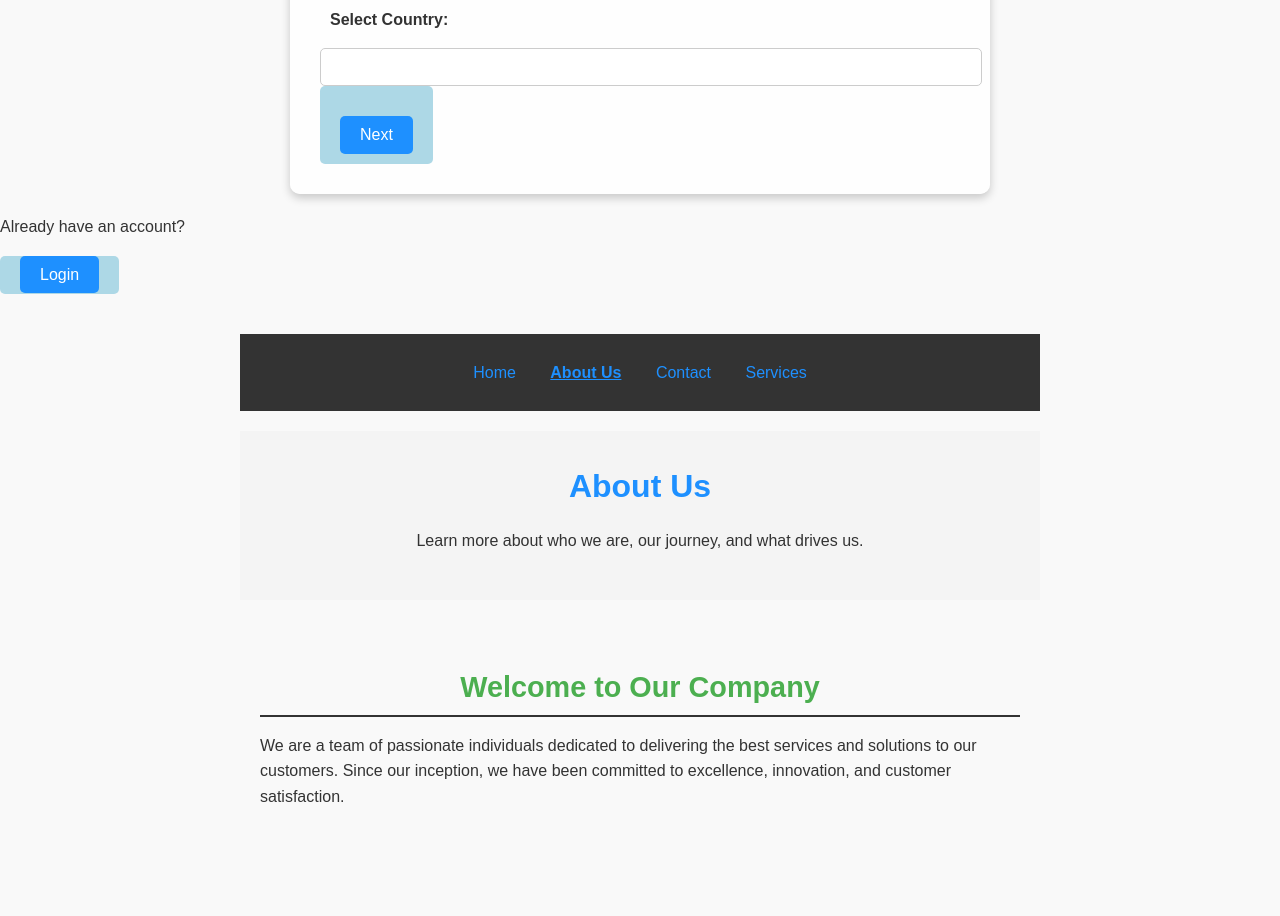
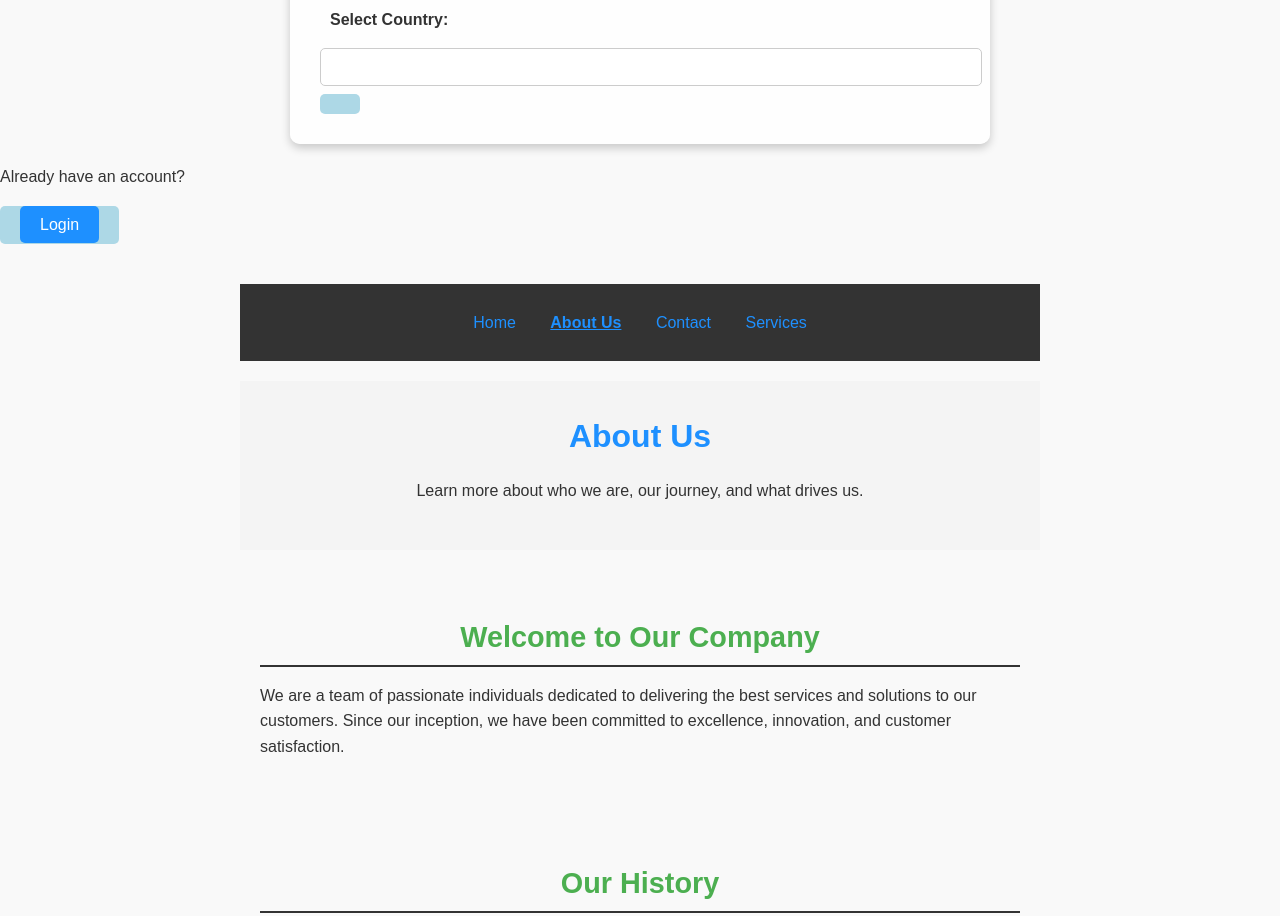
Before and after one commit to Obidivine/skylith, a plain HTML site: page index.html in a window 1280 px wide. Shown: the part 3357-4273 px from the top of the page. Drawn offline with Linux system fonts and the light colour scheme.

Commit message:
Update index.html

```diff
--- a/index.html
+++ b/index.html
@@ -92,9 +92,7 @@
 
     <div class="navigation-buttons">
         <button type="submit">
-<div class="navigation">
-        <a href="page2.html" class="btn next-btn">Next</a>
-      </div>
+
 </button>
     </div>
 </form>
```
